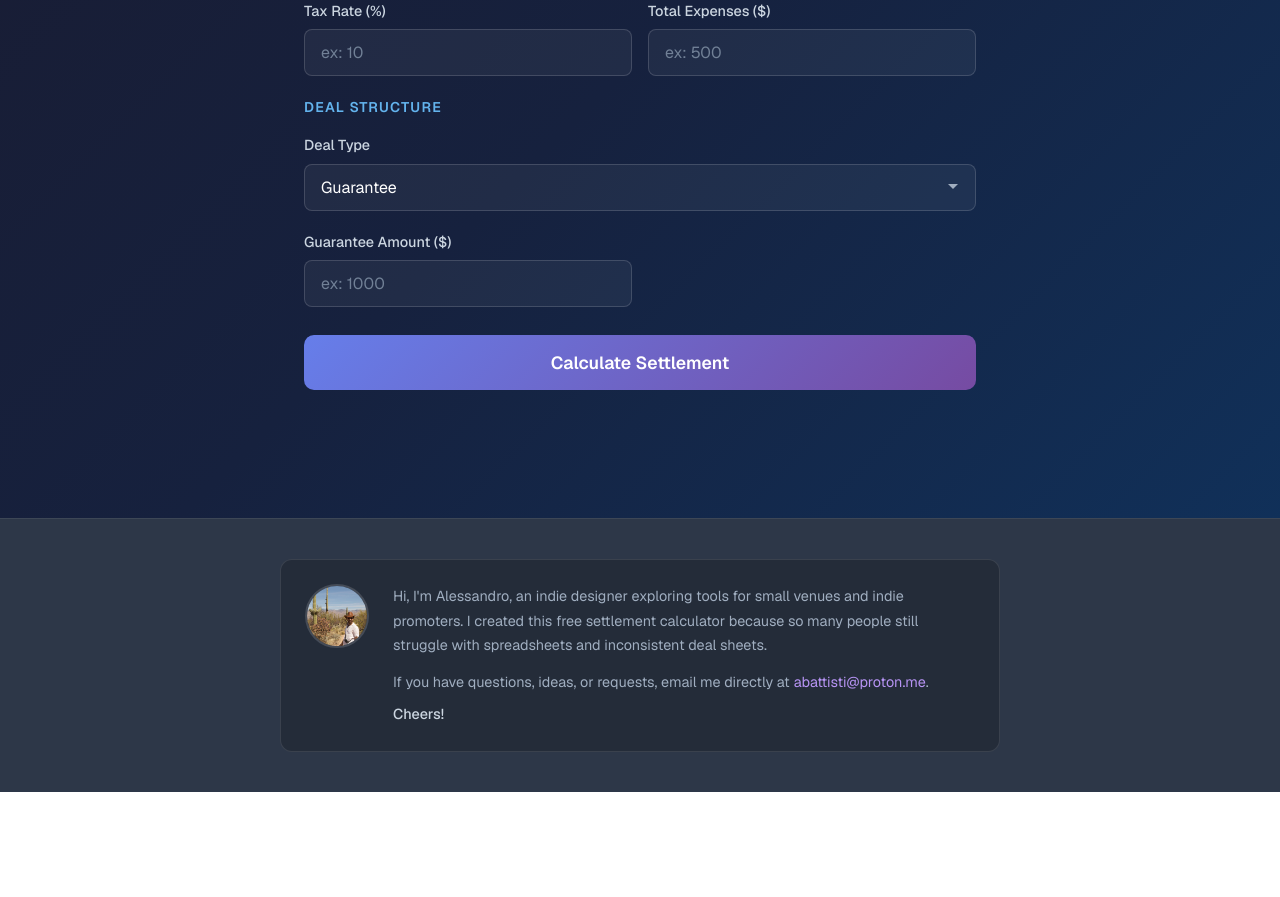
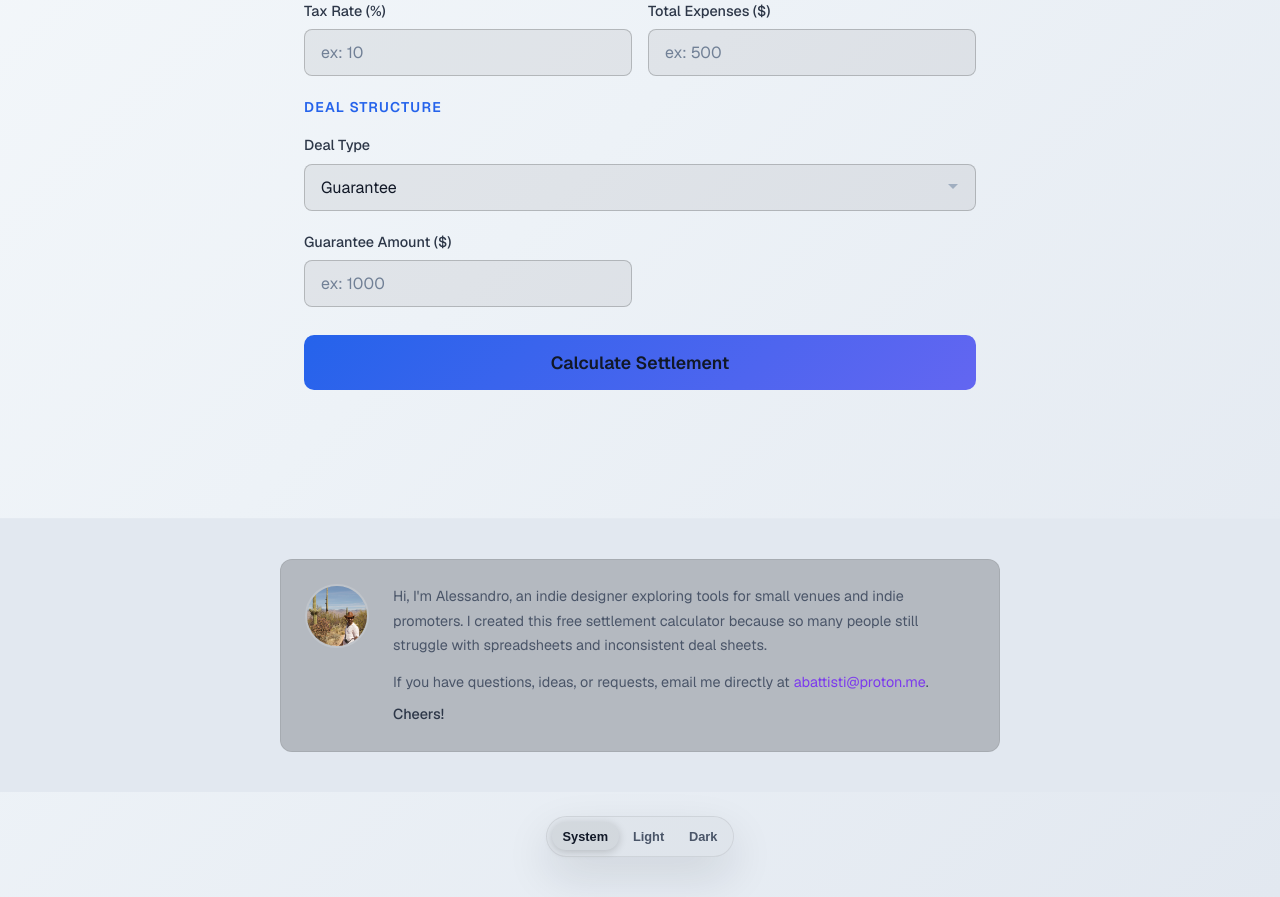
Before and after one commit to abattisti17/show-settlement-calculator, a Next.js app: page / in a window 1280 px wide. Shown: the part 680-1577 px from the top of the page. Before the commit the page ends 1472 px from the top, so only its background shows below. Built offline with nearby package versions, Linux system fonts and the light colour scheme; no server answers.

Commit message:
light mode and style tweaks

```diff
--- /dev/null
+++ b/app/components/ThemeToggle.tsx
@@ -0,0 +1,82 @@
+"use client";
+
+import { useEffect, useState } from "react";
+
+type ThemeMode = "system" | "light" | "dark";
+
+const STORAGE_KEY = "theme";
+
+function getSystemTheme(): "light" | "dark" {
+  if (typeof window === "undefined") {
+    return "light";
+  }
+  return window.matchMedia("(prefers-color-scheme: dark)").matches ? "dark" : "light";
+}
+
+function applyTheme(mode: ThemeMode) {
+  const theme = mode === "system" ? getSystemTheme() : mode;
+  document.documentElement.dataset.theme = theme;
+}
+
+export default function ThemeToggle() {
+  const [mode, setMode] = useState<ThemeMode>("system");
+
+  useEffect(() => {
+    const saved = localStorage.getItem(STORAGE_KEY) as ThemeMode | null;
+    const initialMode = saved ?? "system";
+    setMode(initialMode);
+    applyTheme(initialMode);
+
+    const media = window.matchMedia("(prefers-color-scheme: dark)");
+    const handleChange = () => {
+      const stored = localStorage.getItem(STORAGE_KEY) as ThemeMode | null;
+      if (!stored || stored === "system") {
+        applyTheme("system");
+      }
+    };
+
+    media.addEventListener("change", handleChange);
+    return () => media.removeEventListener("change", handleChange);
+  }, []);
+
+  function setAndPersist(nextMode: ThemeMode) {
+    setMode(nextMode);
+
+    if (nextMode === "system") {
+      localStorage.removeItem(STORAGE_KEY);
+    } else {
+      localStorage.setItem(STORAGE_KEY, nextMode);
+    }
+
+    applyTheme(nextMode);
+  }
+
+  return (
+    <div className="theme-toggle" role="group" aria-label="Theme">
+      <button
+        type="button"
+        className={`theme-toggle-btn ${mode === "system" ? "active" : ""}`}
+        onClick={() => setAndPersist("system")}
+        aria-pressed={mode === "system"}
+      >
+        System
+      </button>
+      <button
+        type="button"
+        className={`theme-toggle-btn ${mode === "light" ? "active" : ""}`}
+        onClick={() => setAndPersist("light")}
+        aria-pressed={mode === "light"}
+      >
+        Light
+      </button>
+      <button
+        type="button"
+        className={`theme-toggle-btn ${mode === "dark" ? "active" : ""}`}
+        onClick={() => setAndPersist("dark")}
+        aria-pressed={mode === "dark"}
+      >
+        Dark
+      </button>
+    </div>
+  );
+}
--- a/app/dashboard/dashboard.css
+++ b/app/dashboard/dashboard.css
@@ -148,7 +148,7 @@
   display: flex;
   align-items: center;
   gap: 0.75rem;
-  color: #e2e8f0;
+  color: var(--color-text-bright);
 }
 
 .feature-item svg {
@@ -364,7 +364,7 @@
 
 .empty-state-icon {
   margin-bottom: 1.5rem;
-  color: #4a5568;
+  color: var(--color-text-dim);
 }
 
 .empty-state-icon svg {
@@ -375,7 +375,7 @@
 .empty-state h2 {
   font-size: 1.5rem;
   font-weight: 600;
-  color: #e2e8f0;
+  color: var(--color-text-bright);
   margin-bottom: 0.75rem;
 }
 
--- a/app/globals.css
+++ b/app/globals.css
@@ -22,6 +22,9 @@
   --color-text-strong: #fff;
   --color-text-muted: #a0aec0;
   --color-text-subtle: #718096;
+  --color-text-soft: #cbd5e0;
+  --color-text-bright: #e2e8f0;
+  --color-text-dim: #4a5568;
   --color-accent: #63b3ed;
   --color-accent-strong: #90cdf4;
   --color-focus: rgba(99, 179, 237, 0.2);
@@ -45,6 +48,76 @@
   --radius-2xl: 16px;
 }
 
+/* Light theme */
+:root[data-theme="light"] {
+  --color-bg-1: #f7fafc;
+  --color-bg-2: #edf2f7;
+  --color-bg-3: #e2e8f0;
+  --color-surface: rgba(0, 0, 0, 0.03);
+  --color-surface-strong: rgba(0, 0, 0, 0.06);
+  --color-border: rgba(0, 0, 0, 0.08);
+  --color-border-strong: rgba(0, 0, 0, 0.16);
+  --color-input-border: rgba(0, 0, 0, 0.2);
+  --color-text: #1a202c;
+  --color-text-strong: #111827;
+  --color-text-muted: #4a5568;
+  --color-text-subtle: #718096;
+  --color-text-soft: #2d3748;
+  --color-text-bright: #1f2937;
+  --color-text-dim: #94a3b8;
+  --color-accent: #2563eb;
+  --color-accent-strong: #1d4ed8;
+  --color-focus: rgba(37, 99, 235, 0.2);
+  --color-success: #16a34a;
+  --color-success-strong: #15803d;
+  --color-warning: #d97706;
+  --color-warning-strong: #b45309;
+  --color-error: #dc2626;
+  --color-purple: #7c3aed;
+  --color-purple-strong: #6d28d9;
+  --color-dark-panel: #e2e8f0;
+  --gradient-page: linear-gradient(135deg, #f7fafc 0%, #edf2f7 50%, #e2e8f0 100%);
+  --gradient-primary: linear-gradient(135deg, #2563eb 0%, #6366f1 100%);
+  --shadow-primary-sm: 0 4px 12px rgba(37, 99, 235, 0.35);
+  --shadow-primary-lg: 0 8px 25px rgba(37, 99, 235, 0.35);
+  --shadow-card: 0 18px 45px rgba(15, 23, 42, 0.12);
+}
+
+@media (prefers-color-scheme: light) {
+  :root:not([data-theme]) {
+    --color-bg-1: #f7fafc;
+    --color-bg-2: #edf2f7;
+    --color-bg-3: #e2e8f0;
+    --color-surface: rgba(0, 0, 0, 0.03);
+    --color-surface-strong: rgba(0, 0, 0, 0.06);
+    --color-border: rgba(0, 0, 0, 0.08);
+    --color-border-strong: rgba(0, 0, 0, 0.16);
+    --color-input-border: rgba(0, 0, 0, 0.2);
+    --color-text: #1a202c;
+    --color-text-strong: #111827;
+    --color-text-muted: #4a5568;
+    --color-text-subtle: #718096;
+    --color-text-soft: #2d3748;
+    --color-text-bright: #1f2937;
+    --color-text-dim: #94a3b8;
+    --color-accent: #2563eb;
+    --color-accent-strong: #1d4ed8;
+    --color-focus: rgba(37, 99, 235, 0.2);
+    --color-success: #16a34a;
+    --color-success-strong: #15803d;
+    --color-warning: #d97706;
+    --color-warning-strong: #b45309;
+    --color-error: #dc2626;
+    --color-purple: #7c3aed;
+    --color-purple-strong: #6d28d9;
+    --color-dark-panel: #e2e8f0;
+    --gradient-page: linear-gradient(135deg, #f7fafc 0%, #edf2f7 50%, #e2e8f0 100%);
+    --gradient-primary: linear-gradient(135deg, #2563eb 0%, #6366f1 100%);
+    --shadow-primary-sm: 0 4px 12px rgba(37, 99, 235, 0.35);
+    --shadow-primary-lg: 0 8px 25px rgba(37, 99, 235, 0.35);
+    --shadow-card: 0 18px 45px rgba(15, 23, 42, 0.12);
+  }
+}
 /* ============================================ */
 /* Shared Utilities */
 /* ============================================ */
@@ -127,6 +200,44 @@
   background: var(--color-surface-strong);
   border: 1px solid var(--color-input-border);
   color: var(--color-text-strong);
+}
+
+.theme-toggle-footer {
+  display: flex;
+  justify-content: center;
+  padding: 1.5rem 1rem 2.5rem;
+}
+
+.theme-toggle {
+  display: inline-flex;
+  gap: 0.25rem;
+  padding: 0.35rem;
+  border-radius: 999px;
+  background: var(--color-surface);
+  border: 1px solid var(--color-border);
+  box-shadow: var(--shadow-card);
+}
+
+.theme-toggle-btn {
+  border: none;
+  background: transparent;
+  color: var(--color-text-muted);
+  font-size: 0.8rem;
+  font-weight: 600;
+  padding: 0.4rem 0.65rem;
+  border-radius: 999px;
+  cursor: pointer;
+  transition: background 0.2s, color 0.2s, box-shadow 0.2s;
+}
+
+.theme-toggle-btn:hover {
+  color: var(--color-text-strong);
+}
+
+.theme-toggle-btn.active {
+  background: var(--color-surface-strong);
+  color: var(--color-text-strong);
+  box-shadow: 0 2px 8px rgba(0, 0, 0, 0.18);
 }
 
 body {
@@ -290,7 +401,7 @@ body {
   display: block;
   font-size: 0.9rem;
   font-weight: 500;
-  color: #cbd5e0;
+  color: var(--color-text-soft);
   margin-bottom: 0.4rem;
 }
 
@@ -512,7 +623,7 @@ body {
   display: flex;
   align-items: center;
   gap: 0.75rem;
-  color: #e2e8f0;
+  color: var(--color-text-bright);
   font-size: 1rem;
 }
 
@@ -578,7 +689,7 @@ body {
 .artist-name-display {
   text-align: center;
   font-size: 1.1rem;
-  color: #cbd5e0;
+  color: var(--color-text-soft);
   margin-bottom: 1rem;
   font-style: italic;
 }
@@ -639,7 +750,7 @@ body {
 
 .footer-cheers {
   margin-top: 0.5rem !important;
-  color: #cbd5e0;
+  color: var(--color-text-soft);
   font-weight: 500;
 }
 
@@ -851,7 +962,7 @@ body {
 }
 
 .share-link-status-text {
-  color: #cbd5e0;
+  color: var(--color-text-soft);
   font-size: 0.9rem;
   font-weight: 500;
 }
@@ -1137,7 +1248,7 @@ body {
 }
 
 .settlement-footer-note {
-  color: #4a5568;
+  color: var(--color-text-dim);
   font-size: 0.85rem;
 }
 
--- a/app/layout.tsx
+++ b/app/layout.tsx
@@ -1,6 +1,7 @@
 import type { Metadata } from "next";
 import { Geist, Geist_Mono } from "next/font/google";
 import "./globals.css";
+import ThemeToggle from "./components/ThemeToggle";
 
 const geistSans = Geist({
   variable: "--font-geist-sans",
@@ -42,6 +43,9 @@ export default function RootLayout({
         className={`${geistSans.variable} ${geistMono.variable}`}
       >
         {children}
+        <footer className="theme-toggle-footer">
+          <ThemeToggle />
+        </footer>
       </body>
     </html>
   );
--- a/app/login/login.css
+++ b/app/login/login.css
@@ -68,7 +68,7 @@
 
 .auth-mode-toggle button:not(.active):hover {
   background: rgba(255, 255, 255, 0.08);
-  color: #cbd5e0;
+  color: var(--color-text-soft);
 }
 
 /* Method Toggle (Password / Magic Link) */
```
Also changed, not shown: 2 other files (tests, documents, lock files or other folders).
